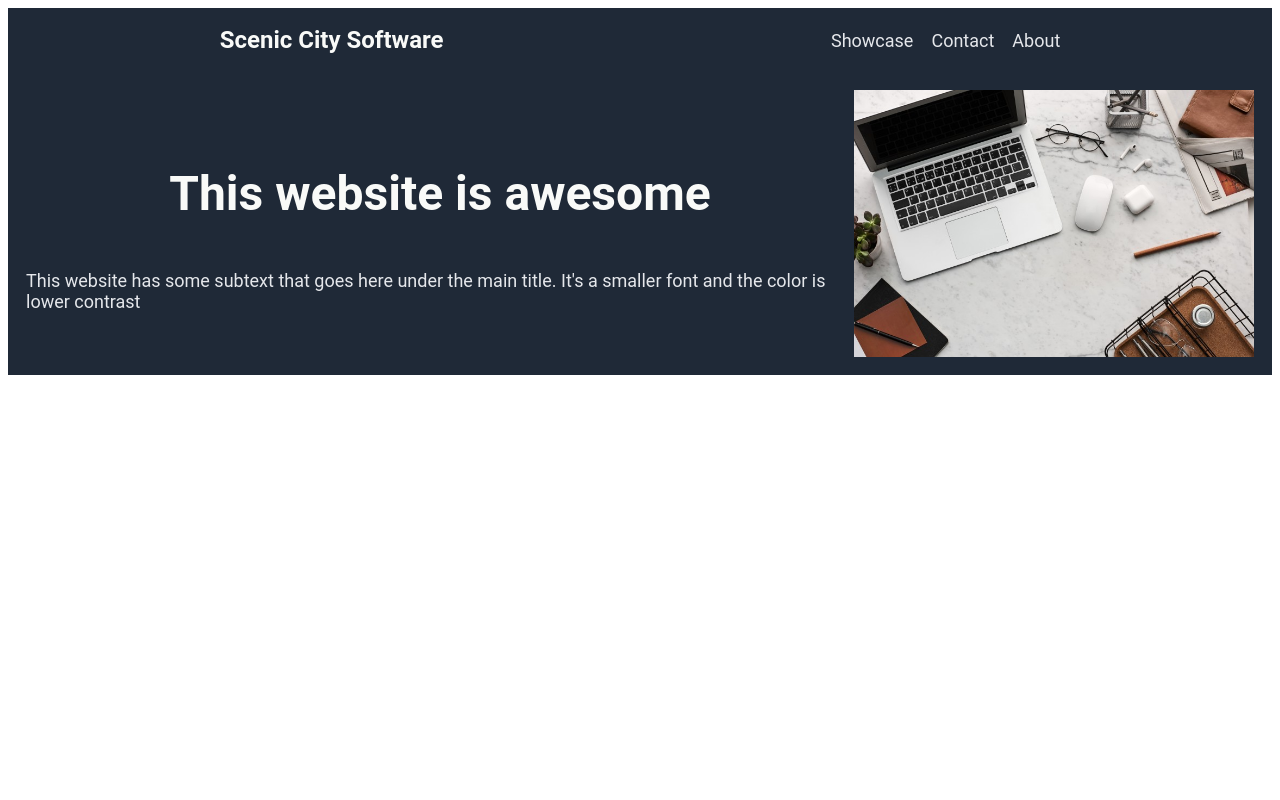
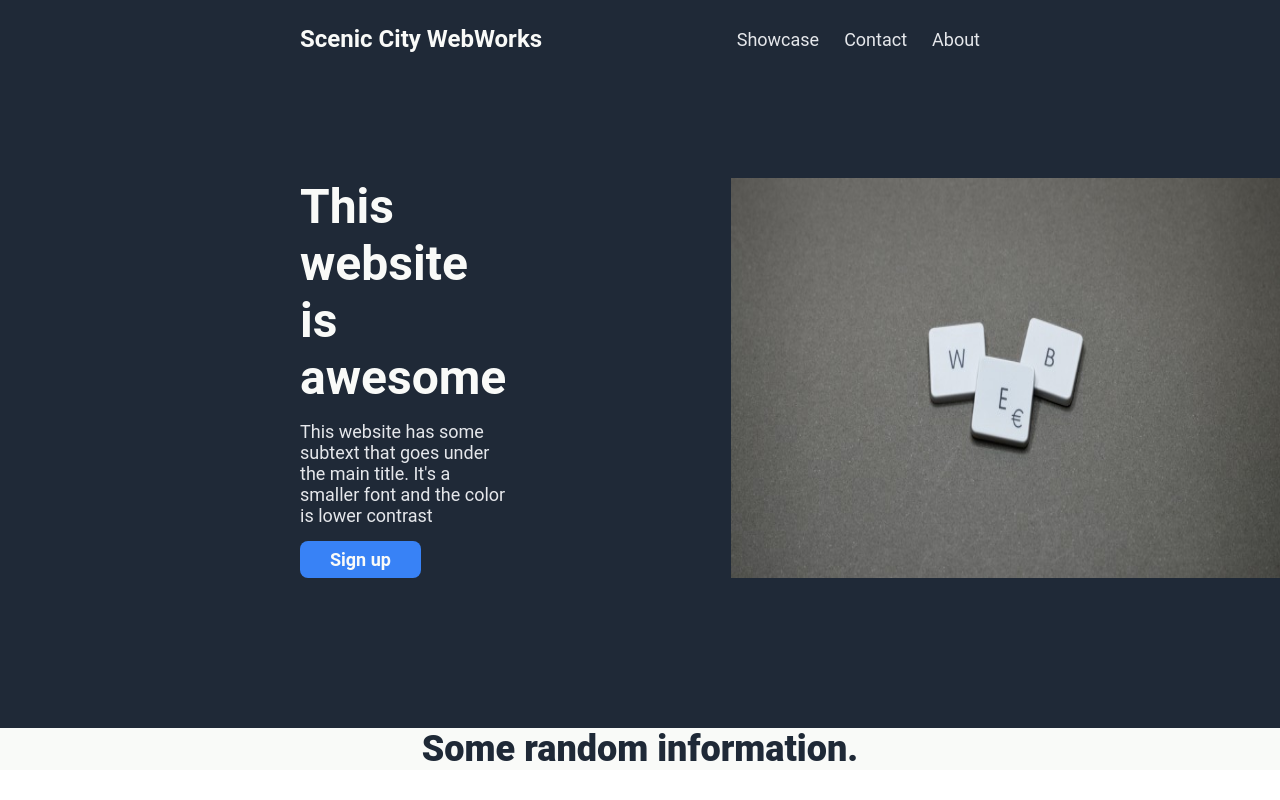
Before and after one commit to accurish/odin-landing-page, a plain HTML site: page index.html in a window 1280 px wide. Drawn offline with Linux system fonts and the light colour scheme.

Commit message:
Rewrite header/hero from scratch

```diff
--- a/index.html
+++ b/index.html
@@ -6,31 +6,68 @@
     <meta charset="UTF-8">
     <meta http-equiv="X-UA-Compatible" content="IE=edge">
     <meta name="viewport" content="width=device-width, initial-scale=1.0">
-    <title>Scenic City Software</title>
+    <title>Scenic City WebWorks</title>
 </head>
 
 <body>
-    <header class="hero">
-        <div class="logo-text">Scenic City Software</div>
-        <div class="hero-links">
+    <header class="hero-header">
+
+        <div class="logo-text">Scenic City WebWorks</div>
+
+        <div class="header-links">
             <a href="#">Showcase</a>
             <a href="#">Contact</a>
             <a href="#">About</a>
         </div>
+
     </header>
-    <div class="hero">
-        <div>
-            <p class="hero-text">
-                This website is awesome
-            </p>
-            <p class="subtext">
-                This website has some subtext that goes here
-                under the main title. It's a smaller font and
-                the color is lower contrast
-            </p>
+
+    <div class="hero-box">
+
+        <div class="hero-column">
+
+            <div class="hero-text">This website is awesome</div>
+
+            <div class="hero-subtext">This website has some
+                subtext that goes under the main title. It's a
+                smaller font and the color is lower contrast
+            </div>
+
+            <button class="button">Sign up</button>
+
         </div>
-        <img src="images/tech-img-white.jpg" class="img">
+
+        <img src="images/webtiles.jpg" alt="A picture of scrabble tiles
+        arranged to spell web" class="hero-img">
+
     </div>
+
+    <div class="info-box">
+
+        Some random information.
+
+        <div class="card-box">
+
+            <div class="info-card">
+
+            </div>
+
+            <div class="info-card">
+
+            </div>
+
+            <div class="info-card">
+
+            </div>
+
+            <div class="info-card">
+
+            </div>
+
+        </div>
+
+    </div>
+
 </body>
 
 </html>
--- a/styles.css
+++ b/styles.css
@@ -1,45 +1,90 @@
-.hero {
-    display: flex;
-    justify-content: space-around;
-    align-items: center;
-    padding: 18px;
+* {
     font-family: Roboto, sans-serif;
-    background-color: #1F2937;
+    margin: 0px;
 }
 
-.hero a {
-    color: #E5E7EB;
-    text-decoration: none;
+.hero-header {
+    display: flex;
+    padding-top: 15px;
+    background-color: #1F2937;
+    padding: 25px 300px 25px 300px;
 }
 
 .logo-text {
     font-size: 24px;
-    font-weight: bold;
+    font-weight: 600;
     color: #F9FAF8;
+    flex: 1;
 }
 
-.hero-links {
+.header-links {
     display: flex;
-    justify-content: right;
-    column-gap: 18px;
+    column-gap: 25px;
+    align-items: center;
+    flex: 1;
+    justify-content: flex-end;
+}
+
+.header-links a {
+    color: #E5E7EB;
+    text-decoration: none;
     font-size: 18px;
 }
 
+.hero-box {
+    display: flex;
+    padding: 100px 300px 150px 300px;
+    background-color: #1F2937;
+    column-gap: 25px;
+}
+
+.hero-column {
+    display: flex;
+    flex-direction: column;
+    justify-content: center;
+    row-gap: 15px;
+}
+
 .hero-text {
-    display: flex;
-    justify-content: center;
     font-size: 48px;
     font-weight: bolder;
     color: #F9FAF8;
 }
 
-.hero .subtext {
+.hero-subtext {
+    font-size: 18px;
     color: #E5E7EB;
-    font-size: 18px;
-    display: flex;
 }
 
-.img {
-    width: 400px;
-    height: auto
+.button {
+    display: flex;
+    width: fit-content;
+    justify-content: center;
+    padding: 8px 30px 8px 30px;
+    font-size: 18px;
+    font-weight: bold;
+    color: #F9FAF8;
+    background-color: #3882F6;
+    border-style: none;
+    border-radius: 8px;
 }
+
+.hero-img {
+    margin-left: 200px;
+    width: 550px;
+    height: auto;
+}
+
+.info-box {
+    display: flex;
+    justify-content: center;
+    color:#1F2937;
+    background-color: #F9FAF8;
+    font-size: 36px;
+    font-weight: 900;
+}
+
+.card-box {
+    display: flex;
+    justify-content: center;
+}
```
Also changed, not shown: images/webtiles.jpg (added).
